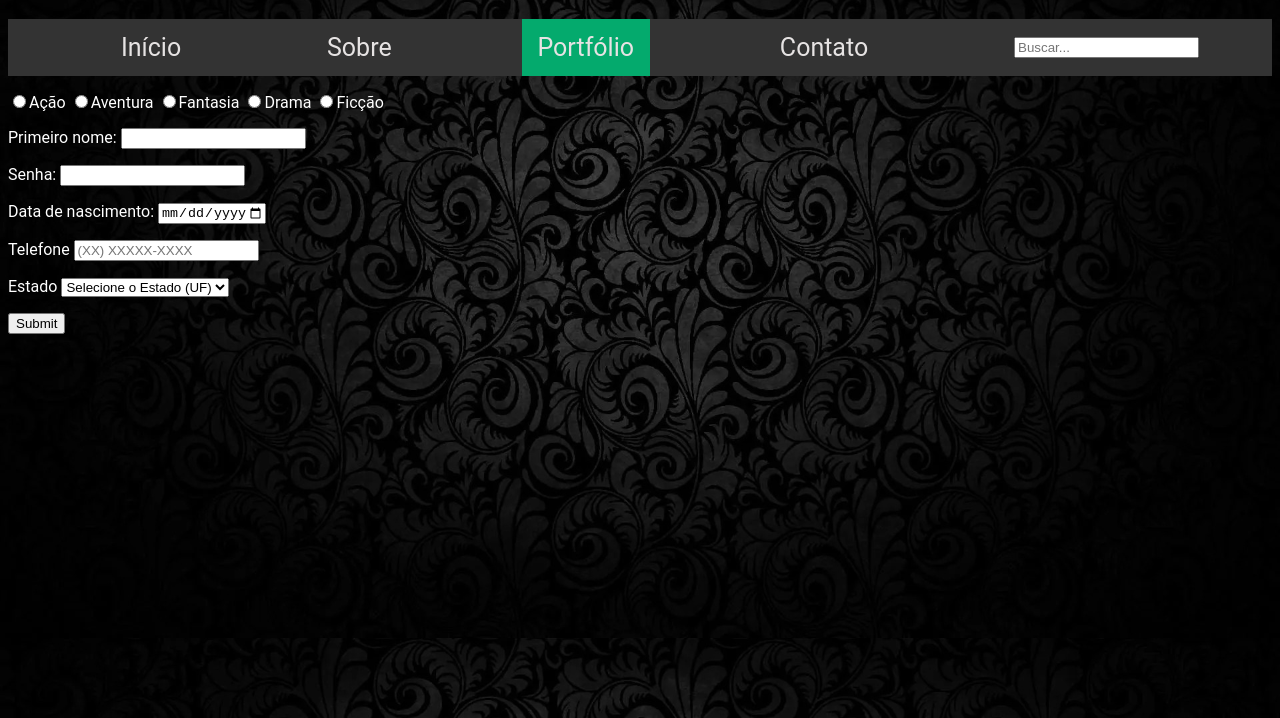
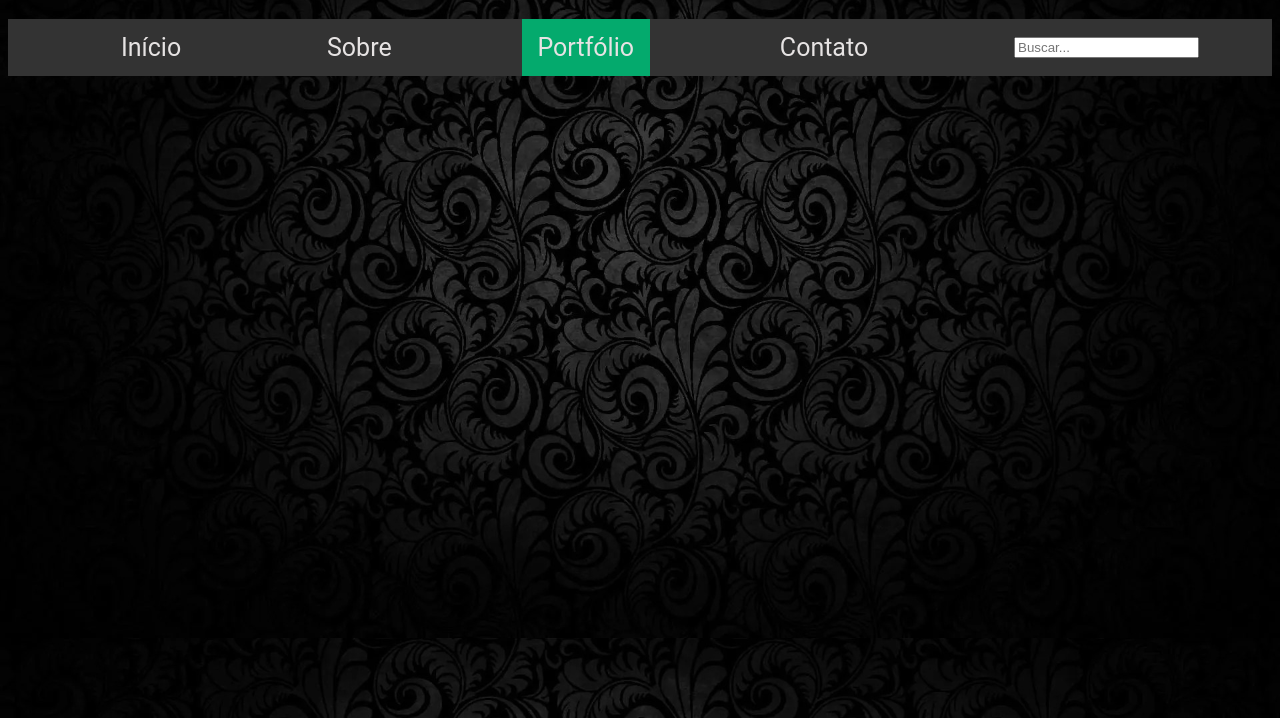
Before and after one commit to MiguelMascarini/menucweb, a plain HTML site: page portfolio.html in a window 1280 px wide. Shown: the part 82-800 px from the top of the page. Drawn offline with Linux system fonts and the light colour scheme.

Commit message:
Update portfolio.html

```diff
--- a/portfolio.html
+++ b/portfolio.html
@@ -21,66 +21,5 @@
         <div id="divBusca">
             <input type="text" id="txtBusca" placeholder="Buscar..."/>
       </ul>
-<p>
-      <input type="radio" name="generoFilme" valor="1"><font color="white">Ação</font>
-        <input type="radio" name="generoFilme" valor="2"><font color="white">Aventura</font>
-        <input type="radio" name="generoFilme" valor="3"><font color="white">Fantasia</font>
-        <input type="radio" name="generoFilme" valor="4"><font color="white">Drama</font>
-        <input type="radio" name="generoFilme" valor="5"><font color="white">Ficção</font>
-</p>
-
-<p>
-    <label for="nome"> <font color="white"> Primeiro nome:</font></label>
-    <input type="text" name="nome">
-</p>
-<p>
-    <label for="senha"> <font color="white">Senha:</font></label>
-    <input type="password" name="senha">
-</p>
-<p>
-    <label for="data"> <font color="white">Data de nascimento:</font></label>
-    <input type="date" name="data" min="1950-01-01" max="2024-01-01">
-</p>
-<p>
-    <label for="nome"> <font color="white"> Telefone </font></label>
-    <input type="text" name="tel" placeholder="(XX) XXXXX-XXXX">
-</p>
-
-<p>
-    <label for="estado"> <font color="white"> Estado </font></label>
-    <select name="estado">
-    <option selected="" value="">Selecione o Estado (UF)</option>
-    <option value="Acre">Acre</option>
-    <option value="Alagoas">Alagoas</option>
-    <option value="Amapá">Amapá</option>
-    <option value="Amazonas">Amazonas</option>
-    <option value="Bahia">Bahia</option>
-    <option value="Ceará">Ceará</option>
-    <option value="Distrito Federal">Distrito Federal</option>
-    <option value="Espírito Santo">Espírito Santo</option>
-    <option value="Goiás">Goiás</option>
-    <option value="Maranhão">Maranhão</option>
-    <option value="Mato Grosso">Mato Grosso</option>
-    <option value="Mato Grosso do Sul">Mato Grosso do Sul</option>
-    <option value="Minas Gerais">Minas Gerais</option>
-    <option value="Pará">Pará</option>
-    <option value="Paraíba">Paraíba</option>
-    <option value="Paraná">Paraná</option>
-    <option value="Pernambuco">Pernambuco</option>
-    <option value="Piauí">Piauí</option>
-    <option value="Rio de Janeiro">Rio de Janeiro</option>
-    <option value="Rio Grande do Sul">Rio Grande do Sul</option>
-    <option value="Rio Grande do Norte">Rio Grande do Norte</option>
-    <option value="Rondônia">Rondônia</option>
-    <option value="Roraima">Roraima</option>
-    <option value="Santa Catarina">Santa Catarina</option>
-    <option value="São Paulo">São Paulo</option>
-    <option value="Sergipe">Sergipe</option>
-    <option value="Tocantins">Tocantins</option>
-    </select>
-</p>
-<p>
-    <input type="submit" name="Enviar">
-</p>
 </body>
 </html>
```
